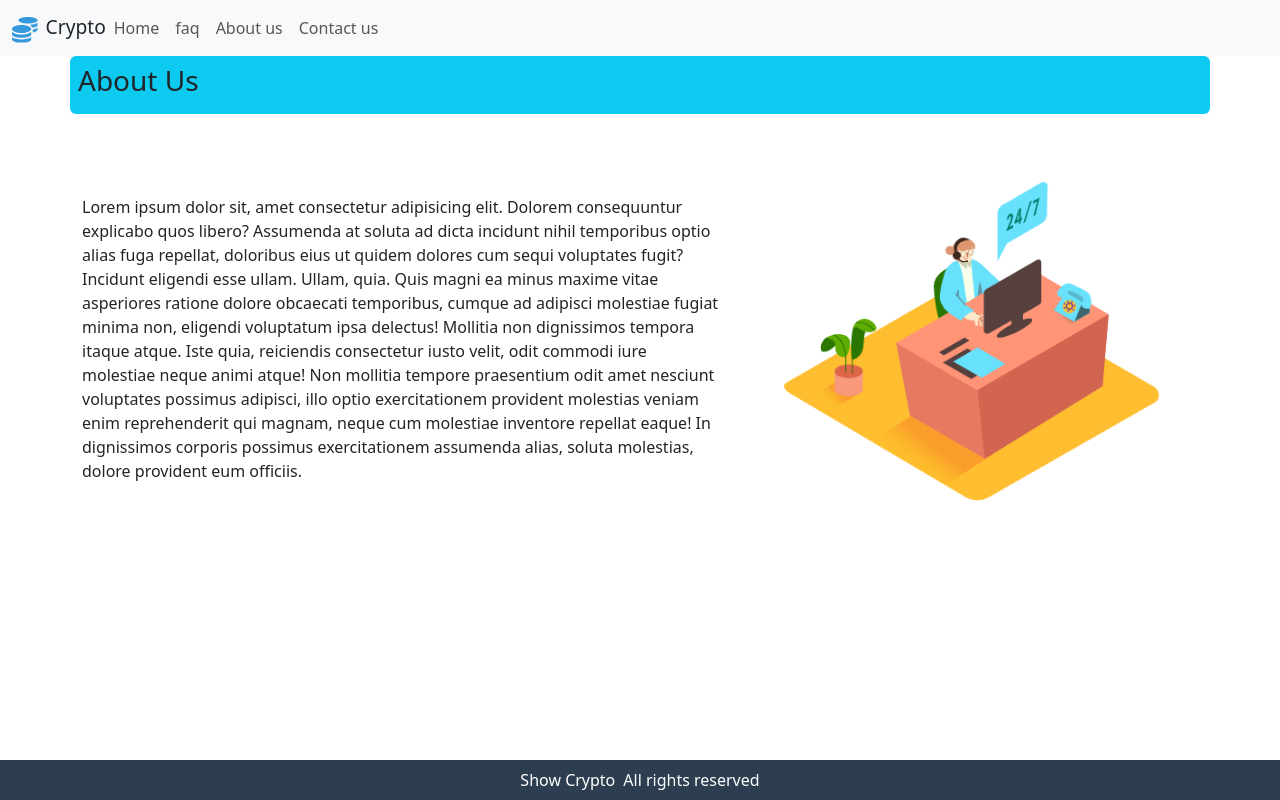
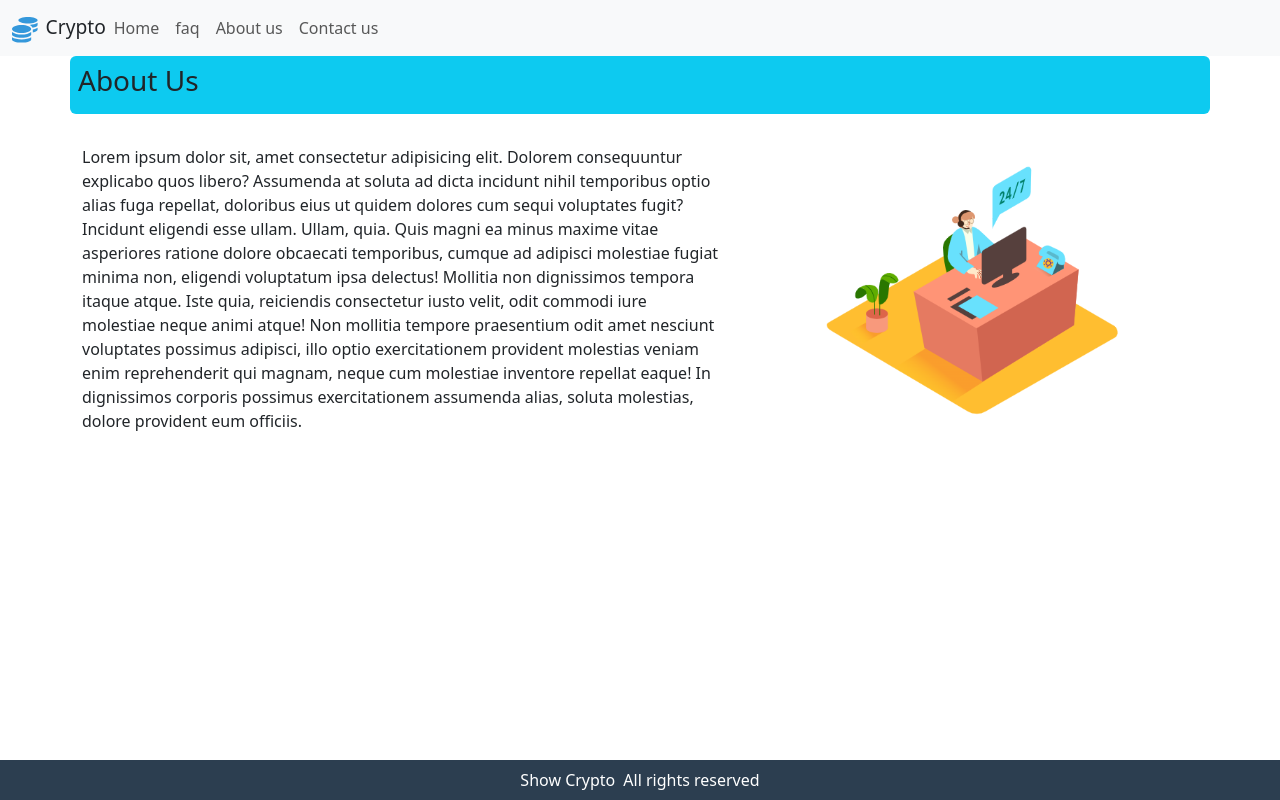
Before and after one commit to rouhollahasadi/asadi-crypto, a React (Create React App) app: page /about-us in a window 1280 px wide. Built offline with nearby package versions, Linux system fonts and the light colour scheme.

Commit message:
Add css for abour and contact page

```diff
--- a/src/index.css
+++ b/src/index.css
@@ -11,3 +11,7 @@ background-color: chocolate;
 {
   min-height: calc(100vh - 96px);
 }
+.about-img,.contact-img{
+  width: 350px;
+  height: 350px;
+}
```
